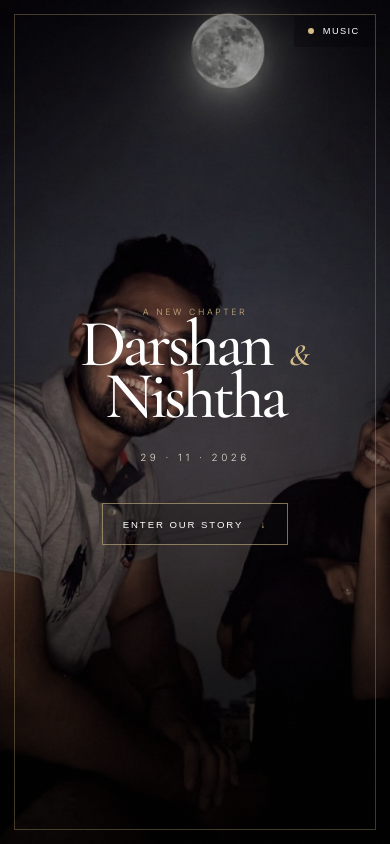
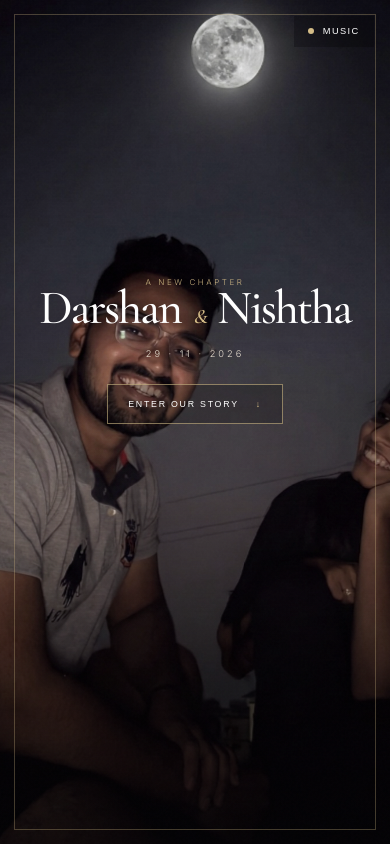
Before and after one commit to darshan12599/darnish-wedding, a plain HTML site: page index.html in a window 390 px wide. Shown: the top 844 px of the page. Drawn offline with nearby package versions, Linux system fonts and the light colour scheme.

Commit message:
Update style.css

```diff
--- a/style.css
+++ b/style.css
@@ -1087,3 +1087,107 @@ footer .tiny {
     font-size:.45rem
   }
 }
+/* =========================
+   FINAL MOBILE HERO FIX
+   Keep faces unobstructed
+   ========================= */
+
+@media (max-width: 700px) {
+
+  .hero {
+    min-height: 100svh;
+    height: 100svh;
+  }
+
+  .hero-photo {
+    background-position: center 43%;
+    transform: scale(1.025);
+    filter:
+      saturate(.72)
+      contrast(1.03)
+      brightness(.98);
+  }
+
+  .hero-overlay {
+    background:
+      linear-gradient(
+        180deg,
+        rgba(5,4,7,.04) 0%,
+        rgba(5,4,7,.03) 35%,
+        rgba(5,4,7,.12) 58%,
+        rgba(5,4,7,.72) 100%
+      );
+  }
+
+  /*
+     Move all cover typography upward.
+     This places the names in the dark
+     empty area above the couple.
+  */
+
+  .moon-copy {
+    position: absolute;
+    top: 31%;
+    left: 0;
+    right: 0;
+    transform: translateY(0);
+    padding: 1rem 1.25rem;
+  }
+
+  .hero .eyebrow {
+    margin-bottom: 1rem;
+    font-size: .50rem;
+    letter-spacing: .32em;
+  }
+
+  .hero h1 {
+    font-size: clamp(3.15rem, 15vw, 5.2rem);
+    line-height: .82;
+    letter-spacing: -.045em;
+  }
+
+  .hero h1 span {
+    font-size: .42em;
+  }
+
+  .hero .date {
+    margin: 1.35rem 0 1.8rem;
+    font-size: .58rem;
+    letter-spacing: .32em;
+  }
+
+  .enter {
+    padding: .85rem 1.25rem;
+    font-size: .55rem;
+  }
+
+  /*
+     Keep music away from the typography.
+  */
+
+  .music {
+    top: 1rem;
+    right: 1rem;
+  }
+}
+
+
+/* =========================
+   VERY SMALL PHONES
+   ========================= */
+
+@media (max-width: 390px) {
+
+  .moon-copy {
+    top: 30%;
+  }
+
+  .hero h1 {
+    font-size: 3rem;
+  }
+
+  .hero .date {
+    margin: 1.2rem 0 1.6rem;
+  }
+
+}
```
